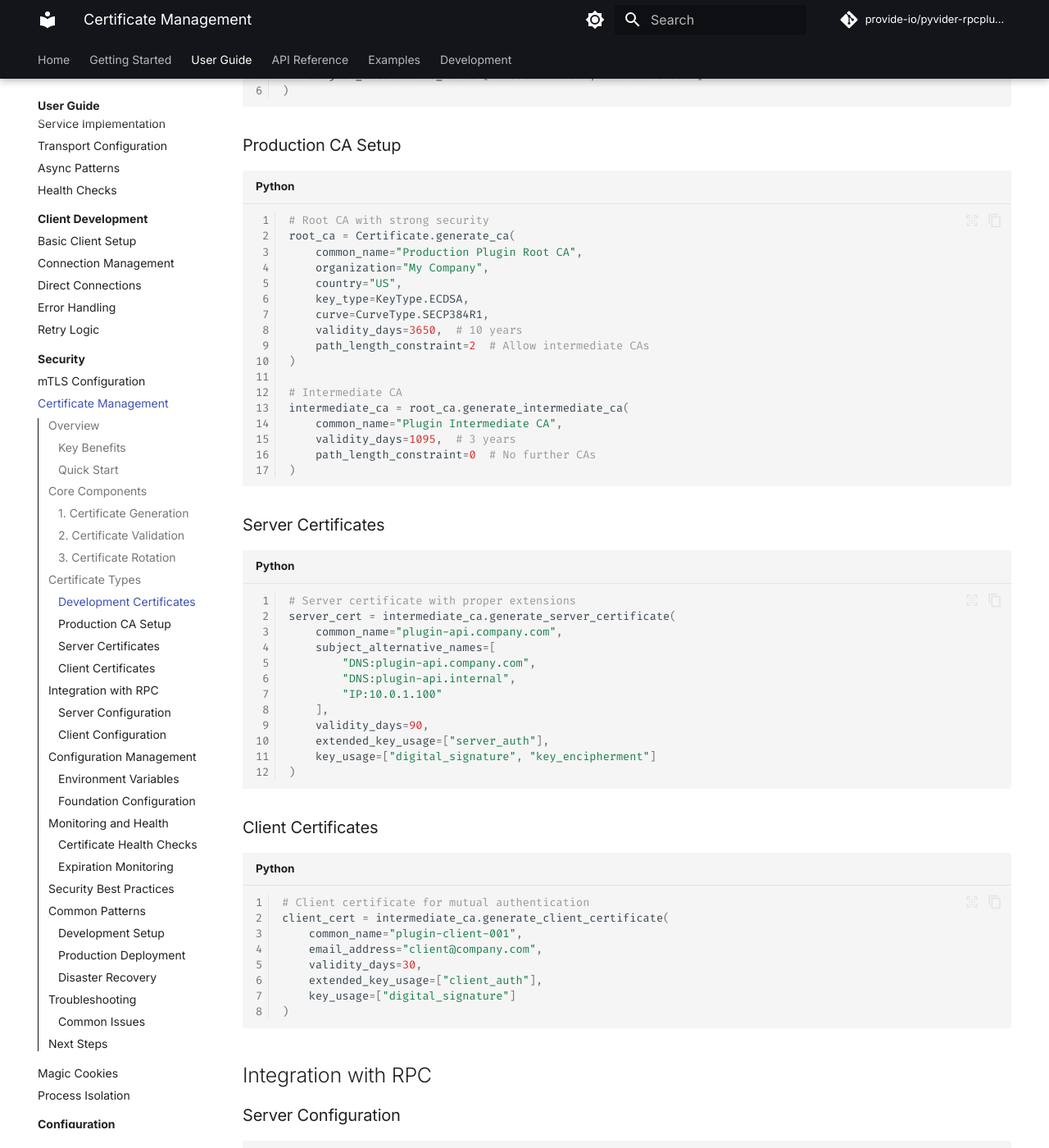
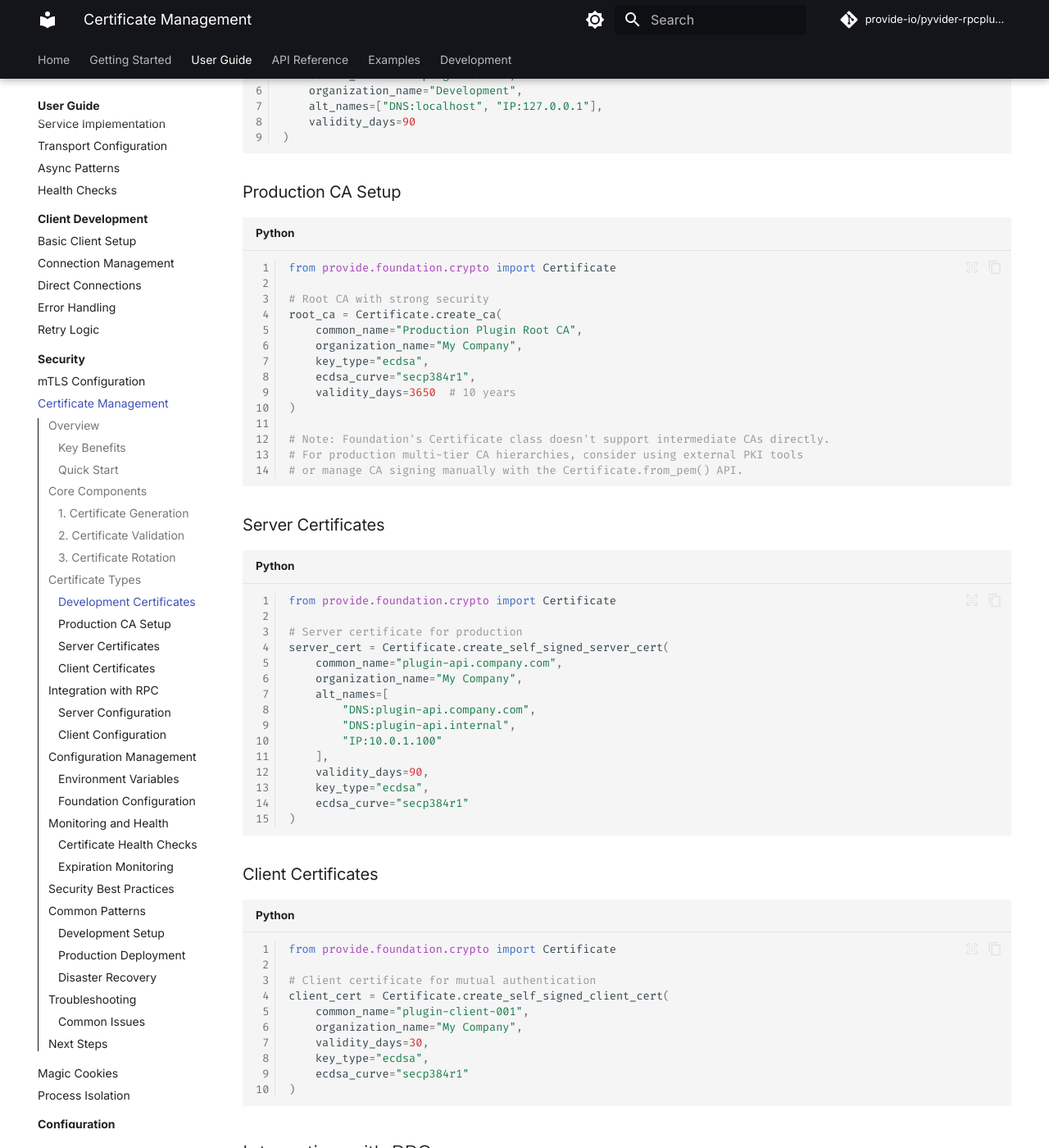
Before and after one commit to provide-io/pyvider-rpcplugin, an MkDocs documentation site: the page built from docs/guide/security/certificates.md, in a window 1280 px wide and 1400 px high, scrolled down 4485 px. Shown: the whole window at 82% size. Built offline with MkDocs 1.6.1 and Material for MkDocs 9.7.7, drawn with Linux system fonts in a browser that asks for light colours; comment, search, counter and statistics services are not loaded; the version menu is left out; some of the changed text lies outside the part shown.

Commit message:
🔼⚙️ [skip ci] auto-commit

````diff
--- a/docs/guide/security/certificates.md
+++ b/docs/guide/security/certificates.md
@@ -194,60 +194,65 @@ new_cert = await rotate_certificate_if_needed(
 
 ### Development Certificates
 ```python
+from provide.foundation.crypto import Certificate
+
 # Simple self-signed for development
-dev_cert = Certificate.generate_self_signed(
+dev_cert = Certificate.create_self_signed_server_cert(
     common_name="dev-plugin.local",
-    validity_days=90,
-    subject_alternative_names=["DNS:localhost", "IP:127.0.0.1"]
+    organization_name="Development",
+    alt_names=["DNS:localhost", "IP:127.0.0.1"],
+    validity_days=90
 )
 ```
 
 ### Production CA Setup
 ```python
+from provide.foundation.crypto import Certificate
+
 # Root CA with strong security
-root_ca = Certificate.generate_ca(
+root_ca = Certificate.create_ca(
     common_name="Production Plugin Root CA",
-    organization="My Company",
-    country="US",
-    key_type=KeyType.ECDSA,
-    curve=CurveType.SECP384R1,
-    validity_days=3650,  # 10 years
-    path_length_constraint=2  # Allow intermediate CAs
+    organization_name="My Company",
+    key_type="ecdsa",
+    ecdsa_curve="secp384r1",
+    validity_days=3650  # 10 years
 )
 
-# Intermediate CA
-intermediate_ca = root_ca.generate_intermediate_ca(
-    common_name="Plugin Intermediate CA",
-    validity_days=1095,  # 3 years
-    path_length_constraint=0  # No further CAs
-)
+# Note: Foundation's Certificate class doesn't support intermediate CAs directly.
+# For production multi-tier CA hierarchies, consider using external PKI tools
+# or manage CA signing manually with the Certificate.from_pem() API.
 ```
 
 ### Server Certificates
 ```python
-# Server certificate with proper extensions
-server_cert = intermediate_ca.generate_server_certificate(
+from provide.foundation.crypto import Certificate
+
+# Server certificate for production
+server_cert = Certificate.create_self_signed_server_cert(
     common_name="plugin-api.company.com",
-    subject_alternative_names=[
+    organization_name="My Company",
+    alt_names=[
         "DNS:plugin-api.company.com",
         "DNS:plugin-api.internal",
         "IP:10.0.1.100"
     ],
     validity_days=90,
-    extended_key_usage=["server_auth"],
-    key_usage=["digital_signature", "key_encipherment"]
+    key_type="ecdsa",
+    ecdsa_curve="secp384r1"
 )
 ```
 
 ### Client Certificates
 ```python
+from provide.foundation.crypto import Certificate
+
 # Client certificate for mutual authentication
-client_cert = intermediate_ca.generate_client_certificate(
+client_cert = Certificate.create_self_signed_client_cert(
     common_name="plugin-client-001",
-    email_address="client@company.com",
+    organization_name="My Company",
     validity_days=30,
-    extended_key_usage=["client_auth"],
-    key_usage=["digital_signature"]
+    key_type="ecdsa",
+    ecdsa_curve="secp384r1"
 )
 ```
 
@@ -259,25 +264,32 @@ from pyvider.rpcplugin import plugin_server
 from provide.foundation.crypto import Certificate
 
 # Load server certificate
-cert = Certificate.load_from_file("server.pem", "server.key")
-ca_cert = Certificate.load_from_file("ca.pem")
+cert = Certificate.from_pem(
+    cert_pem="file://server.pem",
+    key_pem="file://server.key"
+)
+ca_cert = Certificate.from_pem(cert_pem="file://ca.pem")
 
 server = plugin_server(
-    services=[MyService()],
+    protocol=my_protocol,
+    handler=my_handler,
     tls_certificate=cert,
     tls_ca_certificate=ca_cert,
-    require_client_certificate=True,  # mTLS
-    certificate_validation=True
+    require_client_certificate=True  # Enable mTLS
 )
 ```
 
 ### Client Configuration
 ```python
 from pyvider.rpcplugin import plugin_client
+from provide.foundation.crypto import Certificate
 
 # Load client certificate
-client_cert = Certificate.load_from_file("client.pem", "client.key")
-ca_cert = Certificate.load_from_file("ca.pem")
+client_cert = Certificate.from_pem(
+    cert_pem="file://client.pem",
+    key_pem="file://client.key"
+)
+ca_cert = Certificate.from_pem(cert_pem="file://ca.pem")
 
 async with plugin_client(
     command=["python", "secure-plugin.py"],
@@ -304,54 +316,86 @@ export PLUGIN_CERT_ROTATION_DAYS="30"
 
 ### Foundation Configuration
 ```python
-from provide.foundation import config
+from provide.foundation.config import RuntimeConfig
 from provide.foundation.crypto import Certificate
+from pyvider.rpcplugin.config import rpcplugin_config
 
-# Load from configuration
-app_config = config.get_config()
-cert = Certificate.load_from_config(
-    app_config.tls_certificate_path,
-    app_config.tls_private_key_path
-)
+# Load certificate from environment-configured paths
+cert_path = rpcplugin_config.plugin_server_cert()  # Gets path from PLUGIN_SERVER_CERT
+key_path = rpcplugin_config.plugin_server_key()    # Gets path from PLUGIN_SERVER_KEY
 
-# Automatic rotation setup
-if app_config.enable_cert_rotation:
-    rotator = CertificateRotator.from_config(app_config)
-    await rotator.start_rotation_service()
+# Load certificate using file:// URIs
+if cert_path and key_path:
+    cert = Certificate.from_pem(
+        cert_pem=f"file://{cert_path}",
+        key_pem=f"file://{key_path}"
+    )
+else:
+    # Auto-generate if not configured
+    cert = Certificate.create_self_signed_server_cert(
+        common_name="plugin.local",
+        organization_name="Auto-Generated",
+        validity_days=90
+    )
 ```
 
 ## Monitoring and Health
 
 ### Certificate Health Checks
 ```python
-from provide.foundation.crypto import CertificateHealthChecker
+from provide.foundation.crypto import Certificate
+from provide.foundation import logger
 
-health_checker = CertificateHealthChecker([
+async def check_certificate_health(cert_paths: list[str]) -> dict[str, bool]:
+    """Check health of multiple certificates."""
+    results = {}
+
+    for cert_path in cert_paths:
+        try:
+            cert = Certificate.from_pem(cert_pem=f"file://{cert_path}")
+
+            if cert.is_valid:
+                logger.info(f"✅ {cert_path}: Valid (CN: {cert.common_name})")
+                results[cert_path] = True
+            else:
+                logger.error(f"❌ {cert_path}: Invalid certificate")
+                results[cert_path] = False
+
+        except Exception as e:
+            logger.error(f"❌ {cert_path}: Error loading - {e}")
+            results[cert_path] = False
+
+    return results
+
+# Usage
+health_status = await check_certificate_health([
     "server.pem",
     "client.pem",
     "ca.pem"
 ])
-
-# Check certificate health
-health_status = await health_checker.check_all()
-for cert_path, status in health_status.items():
-    if status.is_healthy:
-        print(f"✅ {cert_path}: {status.days_until_expiry} days remaining")
-    else:
-        print(f"❌ {cert_path}: {status.error}")
 ```
 
 ### Expiration Monitoring
 ```python
+import asyncio
+from provide.foundation.crypto import Certificate
+from provide.foundation import logger
+
 # Monitor expiration and alert
 async def monitor_certificate_expiry():
     while True:
-        cert = Certificate.load_from_file("server.pem")
-        days_remaining = cert.days_until_expiry()
+        try:
+            cert = Certificate.from_pem(cert_pem="file://server.pem")
 
-        if days_remaining <= 30:
-            logger.warning(f"Certificate expires in {days_remaining} days")
-            # Trigger alert/rotation
+            # Check if certificate is still valid
+            if not cert.is_valid:
+                logger.error("Certificate is invalid - immediate rotation needed!")
+                # Trigger alert/rotation
+            else:
+                logger.info(f"Certificate is valid (CN: {cert.common_name})")
+
+        except Exception as e:
+            logger.error(f"Error checking certificate: {e}")
 
         await asyncio.sleep(3600)  # Check hourly
 ```
@@ -371,44 +415,102 @@ async def monitor_certificate_expiry():
 
 ### Development Setup
 ```python
-# Simple setup for development
-dev_certs = Certificate.generate_dev_certificates(
-    ca_common_name="Dev Plugin CA",
-    server_common_name="localhost",
+from provide.foundation.crypto import Certificate
+
+# Simple setup for development - create CA and server cert
+ca_cert = Certificate.create_ca(
+    common_name="Dev Plugin CA",
+    organization_name="Development",
+    validity_days=365
+)
+
+dev_server_cert = Certificate.create_self_signed_server_cert(
+    common_name="localhost",
+    organization_name="Development",
+    alt_names=["DNS:localhost", "IP:127.0.0.1"],
     validity_days=90
 )
 ```
 
 ### Production Deployment
 ```python
-# Production certificate management
-prod_manager = CertificateManager(
-    ca_certificate_path="/etc/ssl/ca/root-ca.pem",
-    certificate_store="/etc/ssl/plugin/",
-    rotation_policy=RotationPolicy(
-        renewal_threshold_days=30,
-        backup_old_certificates=True,
-        notify_on_rotation=True
+from pathlib import Path
+from provide.foundation.crypto import Certificate
+from provide.foundation import logger
+
+# Production certificate management with validation
+def load_production_certificates(cert_dir: str) -> tuple[Certificate, Certificate]:
+    """Load and validate production certificates."""
+
+    cert_path = Path(cert_dir) / "server.pem"
+    key_path = Path(cert_dir) / "server.key"
+    ca_path = Path(cert_dir) / "ca.pem"
+
+    # Load certificates
+    server_cert = Certificate.from_pem(
+        cert_pem=f"file://{cert_path}",
+        key_pem=f"file://{key_path}"
     )
-)
+    ca_cert = Certificate.from_pem(cert_pem=f"file://{ca_path}")
+
+    # Validate
+    if not server_cert.is_valid:
+        logger.error("Server certificate is invalid!")
+        raise ValueError("Invalid server certificate")
+
+    if not ca_cert.is_valid:
+        logger.error("CA certificate is invalid!")
+        raise ValueError("Invalid CA certificate")
+
+    logger.info("Production certificates loaded and validated")
+    return server_cert, ca_cert
+
+# Usage
+server_cert, ca_cert = load_production_certificates("/etc/ssl/plugin")
 ```
 
 ### Disaster Recovery
 ```python
+from pathlib import Path
+from provide.foundation.crypto import Certificate
+import shutil
+from datetime import datetime
+
 # Certificate backup and recovery
-backup_manager = CertificateBackupManager(
-    backup_location="s3://cert-backups/",
-    encryption_key="backup-encryption-key",
-    retention_days=365
-)
+def backup_certificates(cert_dir: str, backup_dir: str):
+    """Backup certificates with timestamp."""
 
-# Backup certificates
-await backup_manager.backup_certificates([
-    "ca.pem", "server.pem", "client.pem"
-])
+    timestamp = datetime.now().strftime("%Y%m%d_%H%M%S")
+    backup_path = Path(backup_dir) / f"cert_backup_{timestamp}"
+    backup_path.mkdir(parents=True, exist_ok=True)
 
-# Restore from backup
-await backup_manager.restore_certificate("server.pem", "2024-01-01")
+    # Backup certificate files
+    for cert_file in ["ca.pem", "server.pem", "server.key", "client.pem", "client.key"]:
+        src = Path(cert_dir) / cert_file
+        if src.exists():
+            shutil.copy2(src, backup_path / cert_file)
+
+    logger.info(f"Certificates backed up to {backup_path}")
+    return backup_path
+
+def restore_certificates(backup_path: str, cert_dir: str):
+    """Restore certificates from backup."""
+
+    backup_p = Path(backup_path)
+    cert_p = Path(cert_dir)
+
+    if not backup_p.exists():
+        raise FileNotFoundError(f"Backup not found: {backup_path}")
+
+    # Restore all certificate files
+    for cert_file in backup_p.glob("*.pem"):
+        shutil.copy2(cert_file, cert_p / cert_file.name)
+
+    logger.info(f"Certificates restored from {backup_path}")
+
+# Usage
+backup_path = backup_certificates("/etc/ssl/plugin", "/backups/certs")
+# restore_certificates(str(backup_path), "/etc/ssl/plugin")
 ```
 
 ## Troubleshooting
@@ -417,13 +519,26 @@ await backup_manager.restore_certificate("server.pem", "2024-01-01")
 
 #### Certificate Validation Errors
 ```python
+from provide.foundation.crypto import Certificate
+from provide.foundation import logger
+
 # Debug certificate issues
 try:
-    cert.validate_full()
-except CertificateValidationError as e:
-    logger.error(f"Validation failed: {e.reason}")
-    logger.error(f"Certificate details: {cert.subject}")
-    logger.error(f"Expires: {cert.not_after}")
+    cert = Certificate.from_pem(
+        cert_pem="file://server.pem",
+        key_pem="file://server.key"
+    )
+
+    if not cert.is_valid:
+        logger.error("Certificate validation failed")
+        logger.error(f"Common Name: {cert.common_name}")
+        logger.error(f"Organization: {cert.organization_name}")
+        logger.error(f"Key Type: {cert.key_type}")
+    else:
+        logger.info("Certificate is valid")
+
+except Exception as e:
+    logger.error(f"Error loading certificate: {e}")
 ```
 
 #### Expiration Problems
````
